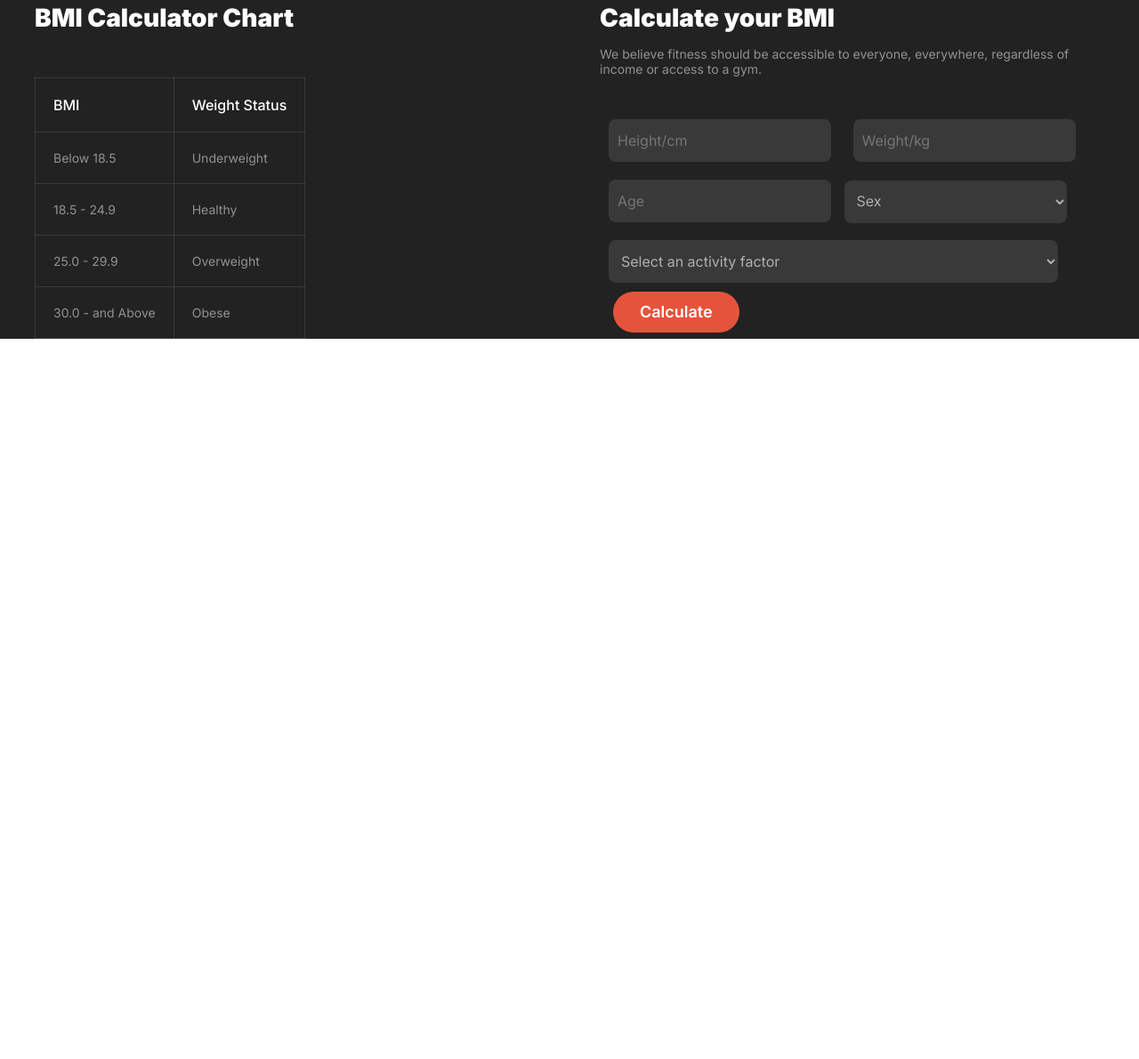
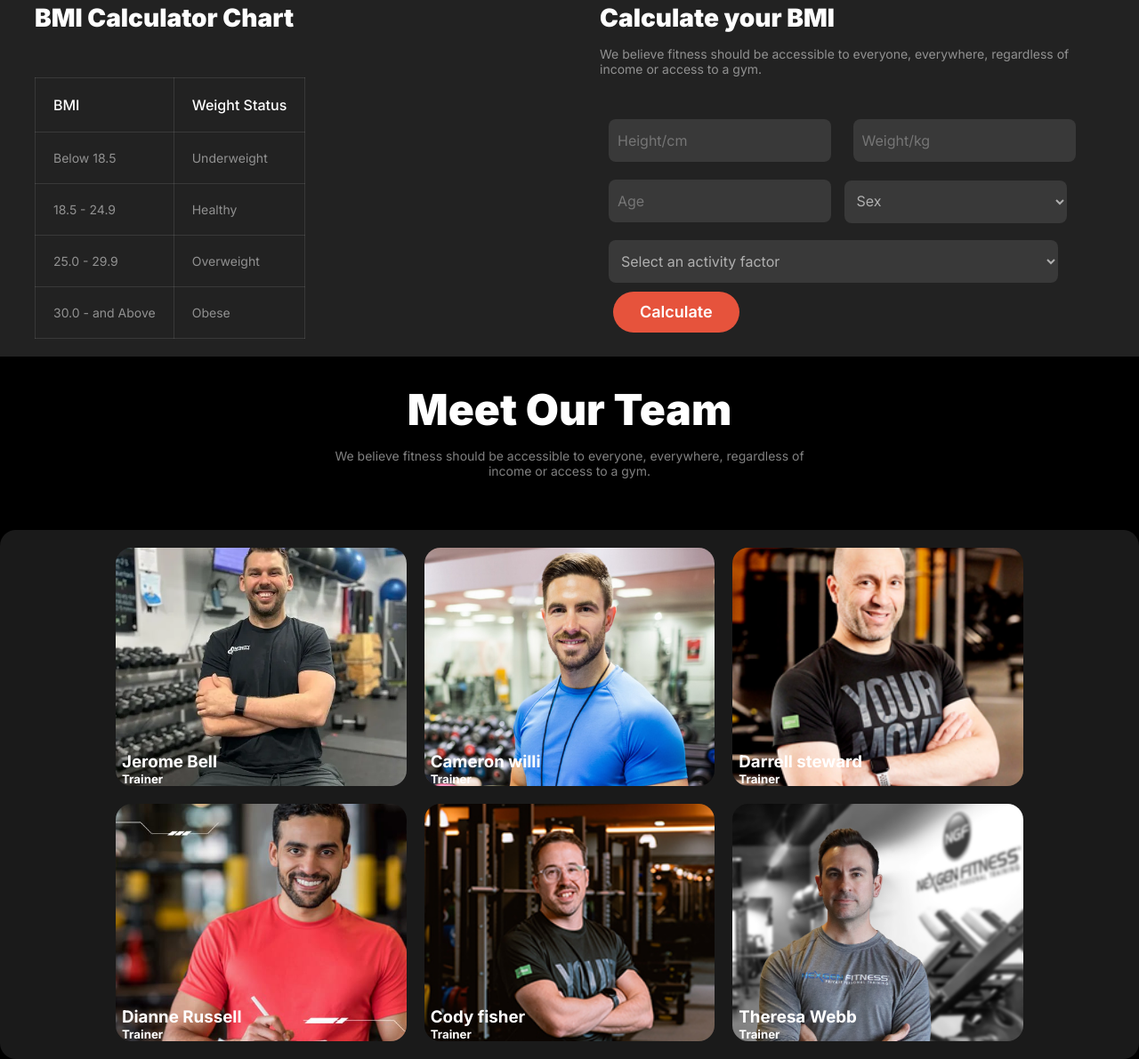
Before and after one commit to AshikurRahman812/Assignment-02, a plain HTML site: page index.html in a window 1280 px wide. Shown: the part 2495-3686 px from the top of the page at 89% size. Before the commit the page ends 2876 px from the top, so only its background shows below. Drawn offline with Linux system fonts and the light colour scheme.

Commit message:
our part done

```diff
--- a/index.html
+++ b/index.html
@@ -183,6 +183,48 @@
 
             </div>
         </section>
+        <section class="our-part">
+            <div class="our-container">
+                <div class="our-contain">
+                    <h1>Meet Our Team</h1>
+                    <p>We believe fitness should be accessible to everyone, everywhere, regardless of <br> income or access to a gym.</p>
+
+                    <div class="bg-container">
+                       <div class="bg-part-1">
+                        <div class="img-container-1">
+                            <h3>Jerome Bell</h3>
+                            <h5>Trainer</h5>
+                        </div>
+                        <div class="img-container-2">
+                            <h3>Cameron willi</h3>
+                            <h5>Trainer</h5>
+                        </div>
+                        <div class="img-container-3">
+                            <h3>Darrell steward</h3>
+                            <h5>Trainer</h5>
+                        </div>
+
+                       </div>
+                       <div class="bg-part-2">
+                        <div class="img-container-4">
+                            <h3>Dianne Russell</h3>
+                            <h5>Trainer</h5>
+                        </div>
+                        <div class="img-container-5">
+                            <h3>Cody fisher</h3>
+                            <h5>Trainer</h5>
+                        </div>
+                        <div class="img-container-6">
+                            <h3>Theresa Webb</h3>
+                            <h5>Trainer</h5>
+                        </div>
+                       </div>
+
+                    </div>
+                </div>
+
+            </div>
+        </section>
     </main>
     <footer></footer>
 </body>
--- a/style.css
+++ b/style.css
@@ -462,6 +462,7 @@ main{
 table{
     margin-top: 50px;
     border-collapse: collapse;
+    margin-bottom: 20px;
 
 }
 th,td{
@@ -560,6 +561,164 @@ input{
     padding: 12px 30px;
     margin-left: 15px;
 }
+/* our container part start */
+.our-part{
+    margin-top: 30px;
+
+}
+.our-container{
+    max-width: 1660px;
+    margin: 0 auto;
+}
+
+.our-contain h1{
+    color: rgb(255, 255, 255);
+    font-family: Inter;
+    font-size: 48px;
+    font-weight: 900;
+    text-align: center;
+}
+.our-contain p{
+    color: rgba(255, 255, 255, 0.5);
+    font-family: Inter;
+    font-size: 14px;
+    font-weight: 400;
+    text-align: center;
+    margin-top: 14px;
+}
+.bg-container{
+    max-width: 1660px;
+    margin: 0 auto;
+    border-radius: 18px;
+    background: rgba(255, 255, 255, 0.1);
+    margin-top: 58px;
+    padding: 20px 0;
+}
+.bg-part-1{
+    display: flex;
+    justify-content: center;
+    align-items: center;
+    gap: 20px;
+
+
+}
+.bg-part-2{
+    display: flex;
+    justify-content: center;
+    align-items: center;
+    gap: 20px;
+    margin-top: 20px;
+}
+.img-container-1{
+    width: 326.67px;
+    border-radius: 18px;
+    background-image:url(images/trainer1.png);
+    background-repeat: no-repeat;
+    background-position: center;
+    background-size: cover;
+
+}
+.img-container-1 h3{
+    margin-top: 70%;
+    color: white;
+    padding-left: 7px;
+
+}
+.img-container-1 h5{
+    color: #fff;
+    padding-left: 7px;
+}
+.img-container-2{
+    width: 326.67px;
+    border-radius: 18px;
+    background-image:url(images/trainer2.png);
+    background-repeat: no-repeat;
+    background-position: center;
+    background-size: cover;
+
+}
+.img-container-2 h3{
+    margin-top: 70%;
+    color: white;
+    padding-left: 7px;
+}
+.img-container-2 h5{
+    color: #fff;
+    padding-left: 7px;
+}
+.img-container-3{
+    width: 326.67px;
+    border-radius: 18px;
+    background-image:url(images/trainer3.png);
+    background-repeat: no-repeat;
+    background-position: center;
+    background-size: cover;
+
+}
+.img-container-3 h3{
+    margin-top: 70%;
+    color: white;
+    padding-left: 7px;
+}
+.img-container-3 h5{
+    color: #fff;
+    padding-left: 7px;
+}
+.img-container-4{
+    width: 326.67px;
+    border-radius: 18px;
+    background-image:url(images/trainer4.png);
+    background-repeat: no-repeat;
+    background-position: center;
+    background-size: cover;
+
+}
+.img-container-4 h3{
+    margin-top: 70%;
+    color: white;
+    padding-left: 7px;
+}
+.img-container-4 h5{
+    color: #fff;
+    padding-left: 7px;
+}
+.img-container-5{
+    width: 326.67px;
+    border-radius: 18px;
+    background-image:url(images/trainer5.png);
+    background-repeat: no-repeat;
+    background-position: center;
+    background-size: cover;
+
+}
+.img-container-5 h3{
+    color: white;
+    margin-top: 70%;
+    padding-left: 7px;
+}
+.img-container-5 h5{
+    color: #fff;
+    padding-left: 7px;
+}
+.img-container-6{
+    width: 326.67px;
+    border-radius: 18px;
+    background-image:url(images/trainer6.png);
+    background-repeat: no-repeat;
+    background-position: center;
+    background-size: cover;
+
+}
+.img-container-6 h3{
+    color: white;
+    margin-top: 70%;
+    padding-left: 7px;
+}
+.img-container-6 h5{
+    color: #fff;
+    padding-left: 7px;
+}
+
 
 /* responsive part for mobile */
 @media only screen and (max-width: 576px){
@@ -743,4 +902,16 @@ input{
     #inpout-1{
         width: 283px;
     }
+    .our-container{
+        width: 100%;
+    }
+    .bg-container{
+        width: 100%;
+    }
+    .bg-part-1,.bg-part-2{
+        flex-direction: column;
+    }
+    .img-container-1{
+        display: none;
+    }
 }
```
